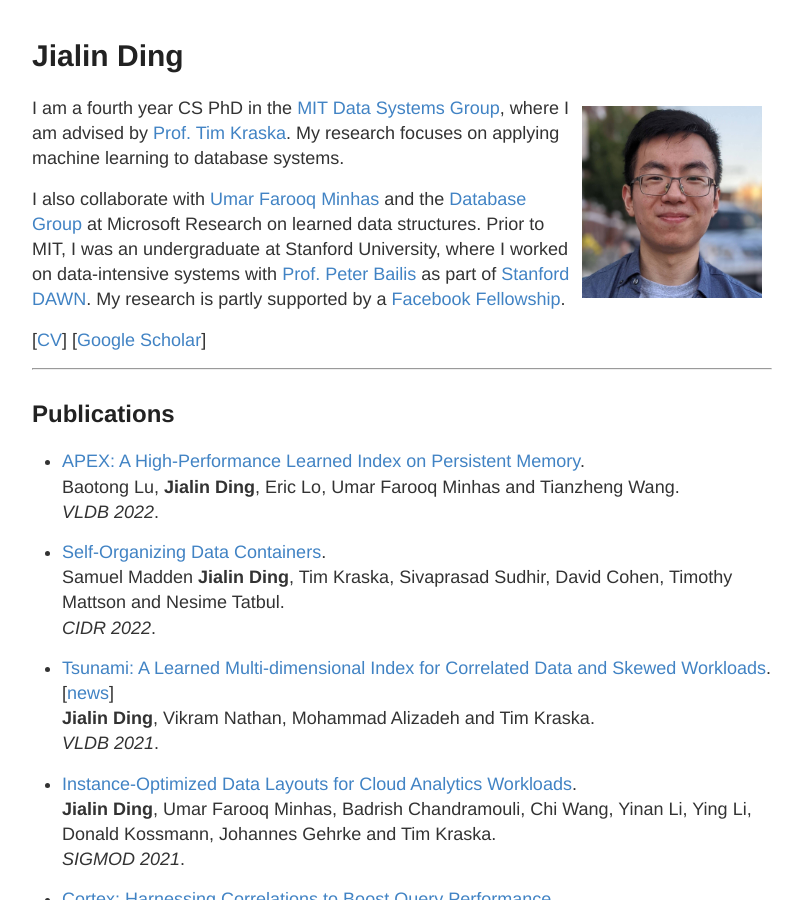
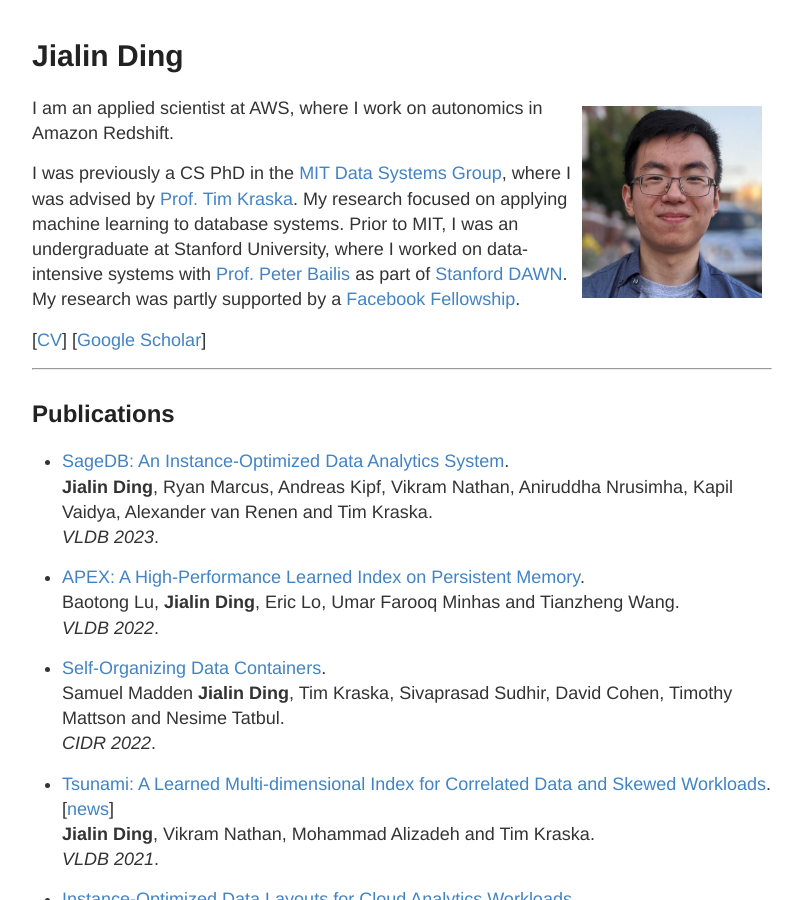
Before and after one commit to jialinding/jialinding.github.io, a Jekyll site: the page built from index.md, in a window 1280 px wide and 900 px high. Shown: the whole window, without its empty margins (238-1041 px from the left). Built offline with Jekyll 4.4.1, drawn with Linux system fonts in a browser that asks for light colours.

Commit message:
Update: Jan 2023

```diff
--- a/_config.yml
+++ b/_config.yml
@@ -16,8 +16,8 @@
 title: Jialin Ding
 email: jialind@mit.edu
 description: >- # this means to ignore newlines until "baseurl:"
-  I am a fourth year CS PhD in the MIT Database Group, where I am advised by Prof. Tim Kraska.
-  My research focuses on applying machine learning to database systems.
+  I am an applied scientist at AWS, where I work on autonomics in Amazon Redshift.
+  I was previously a CS PhD in the MIT Data Systems Group, where my research focused on applying machine learning to database systems.
 baseurl: "" # the subpath of your site, e.g. /blog
 url: "" # the base hostname & protocol for your site, e.g. http://example.com
 github_username:  jialinding
--- a/index.md
+++ b/index.md
@@ -1,24 +1,28 @@
 ---
 layout: default
 title: Jialin Ding
-description: I am a fourth year CS PhD in the MIT Data Systems Group, where I am advised by Prof. Tim Kraska. My research focuses on applying machine learning to database systems.
+description: I am an applied scientist at AWS, where I work on autonomics in Amazon Redshift. I was previously a CS PhD in the MIT Data Systems Group, where my research focused on applying machine learning to database systems.
 ---
 
 # Jialin Ding
 <img src="/static/jialin.jpg" alt="Jialin" style="width: 180px; height: 192px; float: right; margin: 10px"/>
 <!-- ![Jialin](/static/jialin.jpg) -->
 
-I am a fourth year CS PhD in the [MIT Data Systems Group](http://dsg.csail.mit.edu/), where I am advised by [Prof. Tim Kraska](http://people.csail.mit.edu/kraska/).
-My research focuses on applying machine learning to database systems.
+I am an applied scientist at AWS, where I work on autonomics in Amazon Redshift.
 
-I also collaborate with [Umar Farooq Minhas](https://www.microsoft.com/en-us/research/people/ufminhas/) and the [Database Group](https://www.microsoft.com/en-us/research/group/database/) at Microsoft Research on learned data structures.
-Prior to MIT, I was an undergraduate at Stanford University, where I worked on data-intensive systems with [Prof. Peter Bailis](http://www.bailis.org) as part of [Stanford DAWN](http://dawn.cs.stanford.edu). My research is partly supported by a [Facebook Fellowship](https://research.fb.com/fellows/ding-jialin/).
+I was previously a CS PhD in the [MIT Data Systems Group](http://dsg.csail.mit.edu/), where I was advised by [Prof. Tim Kraska](http://people.csail.mit.edu/kraska/). My research focused on applying machine learning to database systems.
+<!-- I also collaborate with [Umar Farooq Minhas](https://www.microsoft.com/en-us/research/people/ufminhas/) and the [Database Group](https://www.microsoft.com/en-us/research/group/database/) at Microsoft Research on learned data structures. -->
+Prior to MIT, I was an undergraduate at Stanford University, where I worked on data-intensive systems with [Prof. Peter Bailis](http://www.bailis.org) as part of [Stanford DAWN](http://dawn.cs.stanford.edu). My research was partly supported by a [Facebook Fellowship](https://research.fb.com/fellows/ding-jialin/).
 
 [[CV](/cv.pdf)] [[Google Scholar](https://scholar.google.com/citations?user=uUiXiMIAAAAJ)]
 
 ---
 
 ## Publications
+
+- [SageDB: An Instance-Optimized Data Analytics System](https://www.vldb.org/pvldb/vol15/p4062-ding.pdf).<br>
+**Jialin Ding**, Ryan Marcus, Andreas Kipf, Vikram Nathan, Aniruddha Nrusimha, Kapil Vaidya, Alexander van Renen and Tim Kraska. <br>
+*VLDB 2023*.
 
 - [APEX: A High-Performance Learned Index on Persistent Memory](https://arxiv.org/pdf/2105.00683.pdf).<br>
 Baotong Lu, **Jialin Ding**, Eric Lo, Umar Farooq Minhas and Tianzheng Wang. <br>
```
Also changed, not shown: 1 other file.
